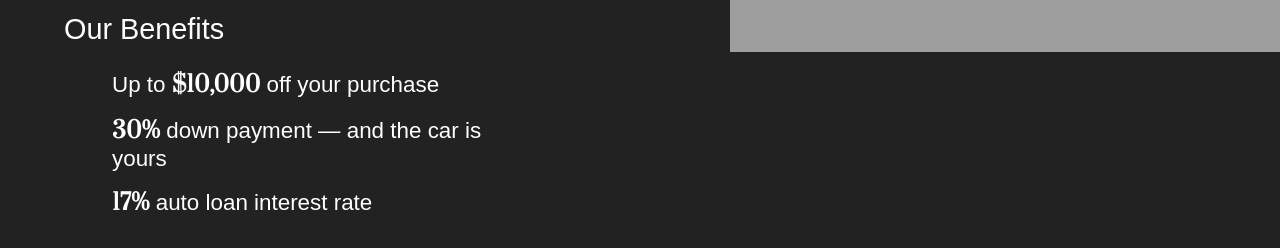
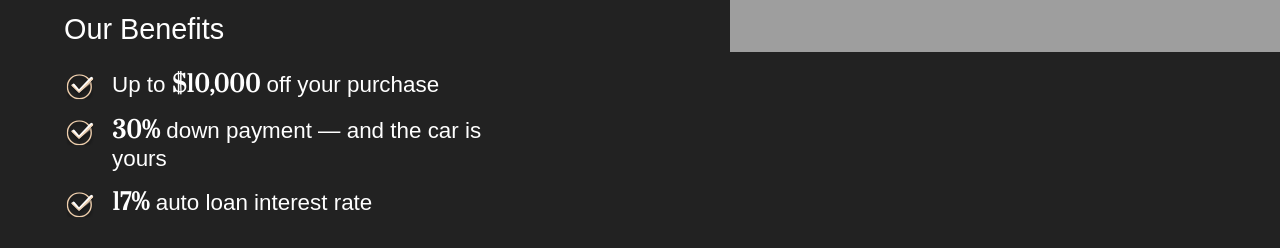
Before and after one commit to KondratkoVK/test_for_company, a plain HTML site: page index.html in a window 1280 px wide. Shown: the part 361-609 px from the top of the page. Drawn offline with Linux system fonts and the light colour scheme; the site is published under a folder, as on GitHub Pages, so addresses that start at the root find nothing.

Commit message:
Update styles.css

```diff
--- a/styles.css
+++ b/styles.css
@@ -126,7 +126,7 @@ h1 {
   top: 0.2rem;
   width: 2rem;
   height: 2rem;
-  background-image: url("/img/ico/yes.svg");
+  background-image: url("img/ico/yes.svg");
   background-size: contain;
   background-repeat: no-repeat;
 }
```
